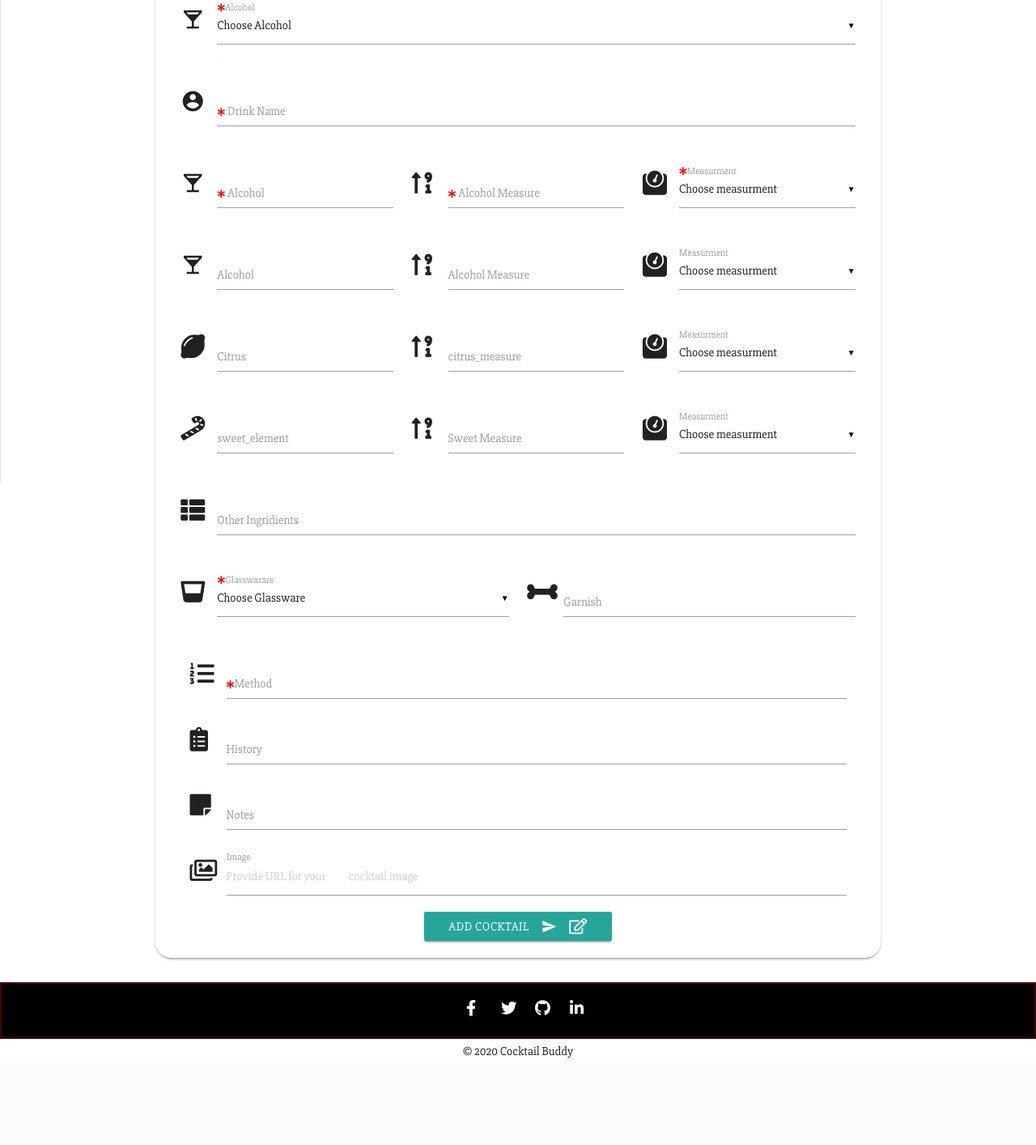
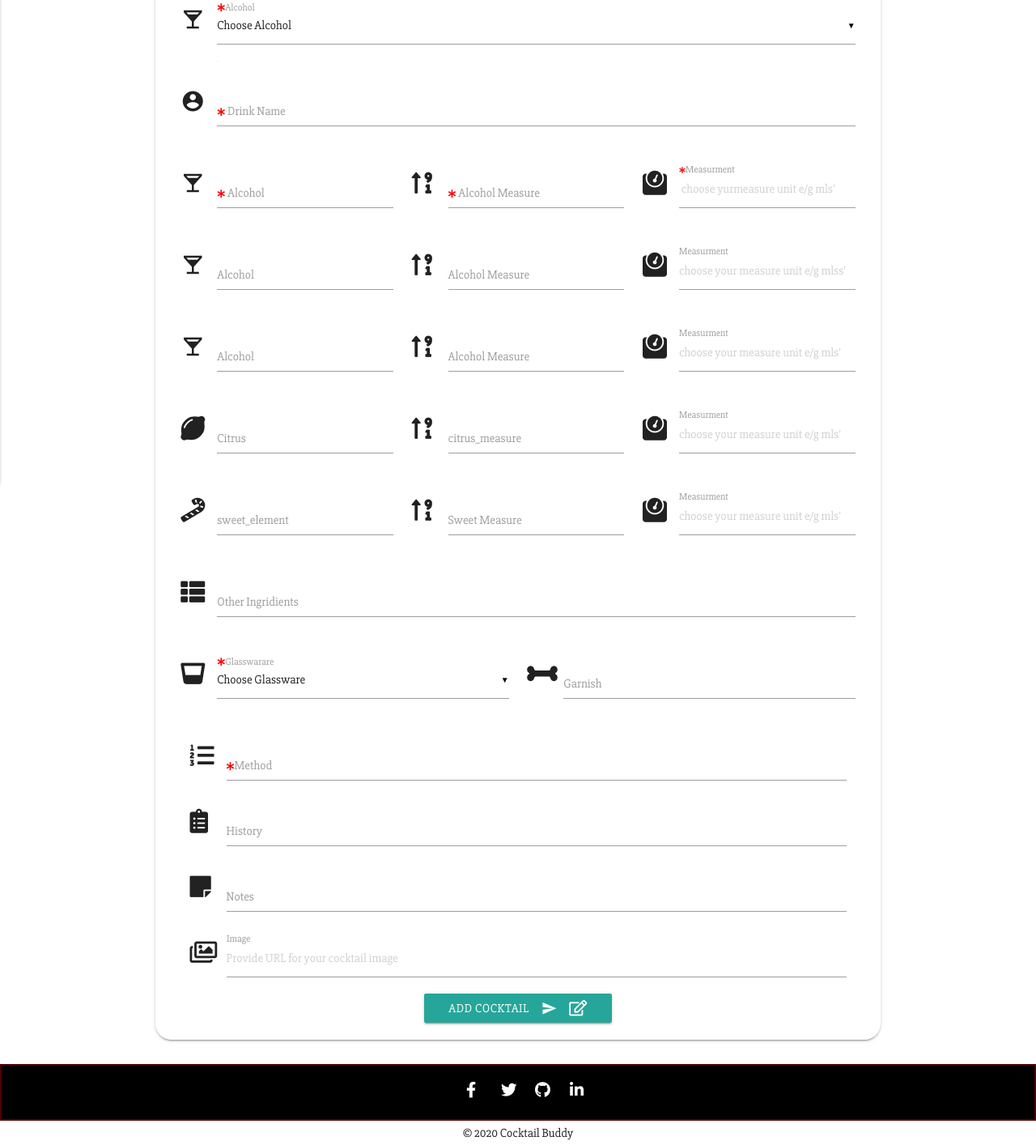
Before and after one commit to jimbobding/Cocktail-buddy-jim, a Flask app: page /add_cocktails in a window 1280 px wide. Shown: the part 264-1678 px from the top of the page at 81% size. Before the commit the page ends 1571 px from the top, so only its background shows below. Run offline with Flask 2, Linux system fonts and the light colour scheme; data that the repository does not hold is empty; some libraries are stand-ins or nearby versions; some web fonts are replaced.

Commit message:
Removed the measurements collection and replace it with  text input for ease of use, changed iages on teh spirit selection html

```diff
--- a/app.py
+++ b/app.py
@@ -1,7 +1,7 @@
 import os
 from flask import Flask, render_template, redirect, request, url_for, flash, session
-from flask_pymongo import PyMongo, pymongo
-from flask_paginate import Pagination, get_page_args, get_page_parameter
+from flask_pymongo import PyMongo
+from flask_paginate import Pagination, get_page_args
 from bson.objectid import ObjectId
 from werkzeug.security import generate_password_hash, check_password_hash
 
@@ -25,16 +25,15 @@ drinks_db = mongo.db.drinks
 users_db = mongo.db.users
 alcohol_db = mongo.db.alcohol
 glassware_db = mongo.db.glassware
-measurements_db = mongo.db.measurements
+
 
 
 @app.route('/cocktail_recipe/<drink_id>')
 def cocktail_recipe(drink_id):
 
-    measurements = measurements_db.find()
     selected_cocktail = drinks_db.find_one({"_id": ObjectId(drink_id)})
     return render_template("cocktail_recipe.html",
-                           selected_cocktail=selected_cocktail, measurements=measurements
+                           selected_cocktail=selected_cocktail
                            )
 
 
@@ -44,7 +43,7 @@ def drinks_card():
     drinks = list(drinks_db.find())
     page, per_page, offset = get_page_args(page_parameter='page', per_page_parameter='per_page')
     per_page = 8
-    offset = (page -1 )* per_page
+    offset = (page - 1) * per_page
     current_page = int(request.args.get('current_page', -1))
     total = drinks_db.find().count()
     paginatedDrinks = drinks[offset: offset + per_page]
@@ -78,7 +77,7 @@ def add_cocktails():
         if request.form.get("image"):
             image = request.form.get("image")
         else:
-            image = "static/images/drink-placeholder.jpeg"
+            image = "https://images.unsplash.com/photo-1517163907682-7b3ad9fab4fb?ixlib=rb-1.2.1&ixid=eyJhcHBfaWQiOjEyMDd9&auto=format&fit=crop&w=800&q=60"
 
         # Dict with fields for new cocktail
         new_cocktail = {
@@ -86,12 +85,19 @@ def add_cocktails():
             'drink_name': request.form.get('drink_name'),
             'alcohol_element': request.form.get('alcohol_element'),
             'alcohol_measure': request.form.get('alcohol_measure'),
+            'alcohol_measurement': request.form.get('alcohol_measurement'),
             'alcohol_element_2': request.form.get('alcohol_element_2'),
             'alcohol_measure_2': request.form.get('alcohol_measure_2'),
+            'alcohol_measurement_2': request.form.get('alcohol_measurement_2'),
+            'alcohol_element_3': request.form.get('alcohol_element_3'),
+            'alcohol_measure_3': request.form.get('alcohol_measure_3'),
+            'alcohol_measurement_3': request.form.get('alcohol_measurement_3'),
             'citrus_element': request.form.get('citrus_element'),
             'citrus_measure': request.form.get('citrus_measure'),
+            'citrus_measurement': request.form.get('citrus_measurement'),
             'sweet_element': request.form.get('sweet_element'),
             'sweet_measure': request.form.get('sweet_measure'),
+            'sweet_measurement': request.form.get('sweet_measurement'),
             'other_ingredients': request.form.get('other_ingredients'),
             'garnish': request.form.get('garnish'),
             'glass_type': request.form.get('glass_type'),
@@ -110,12 +116,10 @@ def add_cocktails():
    list so it could be used multiple times in the dropdowns on the
    add cocktail form  """
 
-    measurements = list(measurements_db.find())
     alcohol = alcohol_db.find()
     glassware = glassware_db.find()
     return render_template("add_cocktails.html",
-                           alcohol=alcohol, glassware=glassware,
-                           measurements=measurements)
+                           alcohol=alcohol, glassware=glassware)
 
 
 # ---------- Edit Cocktail----------- #
@@ -128,12 +132,19 @@ def edit_cocktail(drink_id):
             'drink_name': request.form.get('drink_name'),
             'alcohol_element': request.form.get('alcohol_element'),
             'alcohol_measure': request.form.get('alcohol_measure'),
+            'alcohol_measurement': request.form.get('alcohol_measurement'),
             'alcohol_element_2': request.form.get('alcohol_element_2'),
             'alcohol_measure_2': request.form.get('alcohol_measure_2'),
+            'alcohol_measurement_2': request.form.get('alcohol_measurement_2'),
+            'alcohol_element_3': request.form.get('alcohol_element_3'),
+            'alcohol_measure_3': request.form.get('alcohol_measure_3'),
+            'alcohol_measurement_3': request.form.get('alcohol_measurement_3'),
             'citrus_element': request.form.get('citrus_element'),
             'citrus_measure': request.form.get('citrus_measure'),
+            'citrus_measurement': request.form.get('citrus_measurement'),
             'sweet_element': request.form.get('sweet_element'),
             'sweet_measure': request.form.get('sweet_measure'),
+            'sweet_measurement': request.form.get('sweet_measurement'),
             'other_ingredients': request.form.get('other_ingredients'),
             'garnish': request.form.get('garnish'),
             'glass_type': request.form.get('glass_type'),
@@ -148,12 +159,11 @@ def edit_cocktail(drink_id):
         flash("Drink has been successfully edited")
 
     glassware = glassware_db.find()
-    measurements = list(measurements_db.find())
     selected_cocktail = drinks_db.find_one({"_id": ObjectId(drink_id)})
     alcohol = alcohol_db.find()
     return render_template("edit_cocktail.html",
                            alcohol=alcohol, glassware=glassware,
-                            selected_cocktail=selected_cocktail, measurements=measurements)
+                            selected_cocktail=selected_cocktail)
 
 
 # ---------- Delete Cocktail ----------- #
@@ -169,7 +179,14 @@ def delete_cocktail(drink_id):
 def search():
     query = request.form.get("query")
     drinks = list(drinks_db.find({"$text": {"$search": query}}))
-    return render_template("drinks.html", drinks=drinks)
+    page, per_page, offset = get_page_args(page_parameter='page', per_page_parameter='per_page')
+    per_page = 8
+    offset = (page -  1) * per_page
+    current_page = int(request.args.get('current_page', -1))
+    total = drinks_db.find().count()
+    paginatedDrinks = drinks[offset: offset + per_page]
+    pagination = Pagination(page=page, per_page=per_page, total=total)
+    return render_template("drinks.html", drinks=drinks, pagination=pagination, page=page, per_page=per_page)
 
 
 # ---------- Get Categories----------- #
@@ -279,21 +296,21 @@ def profile(username):
     # gets session username from the database
     drinks = drinks_db.find({"created_by": username})
     username = users_db.find_one(
-    {"username": session["user"]})["username"]
+        {"username": session["user"]})["username"]
     # This will count the logged in users number of drinks
     number_drinks = drinks.count()
-    page, per_page, offset = get_page_args(page_parameter='page', per_page_parameter='per_page')
+    page, per_page, offset = get_page_args(page_parameter='page',
+                                            per_page_parameter='per_page')
     per_page = 8
-    offset = (page -1 )* per_page
+    offset = (page - 1) * per_page
     current_page = int(request.args.get('current_page', -1))
     total = drinks_db.find().count()
     paginatedDrinks = drinks[offset: offset + per_page]
     pagination = Pagination(page=page, per_page=per_page, total=total)
-
     if session["user"]:
         return render_template("profile.html", username=username,
                                 drinks=paginatedDrinks, page=page, per_page=per_page,
-                                pagination=pagination,   current_page=current_page,
+                                pagination=pagination, current_page=current_page,
                                 number_drinks=number_drinks)
 
     return redirect(url_for("login"))
--- a/static/css/style.css
+++ b/static/css/style.css
@@ -2,8 +2,9 @@
 @import url("https://fonts.googleapis.com/css2?family=Slabo+27px:100,300,400,700&display=swap");
 
 
-body{
-min-height: 100vh;
+html, body{
+
+width: 100%;
 flex-direction: column;
 margin: 0;
 padding: 0;
--- a/static/js/script.js
+++ b/static/js/script.js
@@ -32,3 +32,9 @@
       });
     }
     });
+
+// Fades out flash messages after 5 seconds //
+function fade_out() {
+  $(".flashes").fadeOut().empty();
+}
+  setTimeout(fade_out, 5000);
--- a/templates/add_cocktails.html
+++ b/templates/add_cocktails.html
@@ -1,8 +1,9 @@
 {% extends 'base.html'%} {% block content %}
 
-<div class="row container cocktail-form-container z-depth-1 white margin-top-large">
+<div
+  class="row container cocktail-form-container z-depth-1 white margin-top-large"
+>
   <form class="col s12" method="Post" action="{{url_for('add_cocktails')}}">
-
     <h3 class="center-align">Add Cocktail</h3>
 
     <!-- Alcohol Type -->
@@ -15,7 +16,9 @@
           <option value="{{type.alcohol_type}}">{{type.alcohol_type}}</option>
           {% endfor %}
         </select>
-				<label for="alcohol_type"><i class="fas fa-asterisk asterisk"></i>Alcohol</label>
+        <label for="alcohol_type"
+          ><i class="fas fa-asterisk asterisk"></i>Alcohol</label
+        >
       </div>
     </div>
 
@@ -29,10 +32,12 @@
           type="text"
           class="validate"
           minlength="3"
-          maxlength="10"
+          maxlength="20"
           required
         />
-				<label for="drink_name"> <i class="fas fa-asterisk asterisk tooltipped"></i> Drink Name</label>
+        <label for="drink_name">
+          <i class="fas fa-asterisk asterisk tooltipped"></i> Drink Name</label
+        >
       </div>
     </div>
 
@@ -47,7 +52,9 @@
           class="validate"
           required
         />
-				<label for="alcohol_element"> <i class="fas fa-asterisk asterisk tooltipped"></i> Alcohol </label>
+        <label for="alcohol_element">
+          <i class="fas fa-asterisk asterisk tooltipped"></i> Alcohol
+        </label>
       </div>
 
       <!-- Alcohol Measure -->
@@ -60,21 +67,24 @@
           class="validate"
           required
         />
-				<label for="alcohol_measuret"> <i class="fas fa-asterisk asterisk tooltipped"></i> Alcohol Measure</label>
+        <label for="alcohol_measure">
+          <i class="fas fa-asterisk asterisk tooltipped"></i> Alcohol
+          Measure</label
+        >
       </div>
 
       <!-- Alcohol Measurement  -->
       <div class="input-field col s12 l4">
         <i class="fas fa-weight prefix"></i>
-				<select id="measurement" name="measurement" required>
-          <option value="" disabled selected>Choose measurment</option>
-          {% for measure in measurements %}
-          <option value="{{measure.measurement}}"
-            >{{measure.measurement}}</option
-          >
-          {% endfor %}
-        </select>
-				<label for="measurement"><i class="fas fa-asterisk asterisk tooltipped"></i>Measurment</label>
+        <input
+          id="alcohol_measurement"
+          name="alcohol_measurement"
+          type="text"
+          placeholder=" choose yurmeasure unit e/g mls'"
+          class="validate"
+          required
+        />
+        <label for="measurement"><i class="fas fa-asterisk asterisk  tooltipped"></i>Measurment</label>
       </div>
     </div>
 
@@ -88,7 +98,7 @@
           type="text"
           class="validate"
         />
-				<label for="alcohol_element_2 tooltipped">Alcohol</label>
+        <label for="alcohol_element_2 ">Alcohol</label>
       </div>
 
       <!-- Alcohol Measure 2 -->
@@ -100,21 +110,59 @@
           type="number"
           class="validate"
         />
-				<label for="alcohol_measure tooltipped">Alcohol Measure</label>
+        <label for="alcohol_measure ">Alcohol Measure</label>
       </div>
 
       <!-- Alcohol Measurement 2 -->
       <div class="input-field col s12 l4">
         <i class="fas fa-weight prefix"></i>
-				<select id="measurement2" name="measurement" >
-          <option value="" disabled selected>Choose measurment</option>
-          {% for measure in measurements %}
-          <option value="{{measure.measurement}}"
-            >{{measure.measurement}}</option
-          >
-          {% endfor %}
-        </select>
-				<label for="measurement tooltipped">Measurment</label>
+        <input
+          id="alcohol_measurement_2"
+          name="alcohol_measurement_2"
+          type="text"
+          placeholder="choose your measure unit e/g mlss'"
+          class="validate"
+        />
+        <label for="measurement ">Measurment</label>
+      </div>
+    </div>
+
+    <!-- Alcohol Element 3 -->
+    <div class="row">
+      <div class="input-field col s12 l4">
+        <i class="material-icons prefix">local_bar</i>
+        <input
+          id="alcohol_element_3"
+          name="alcohol_element_3"
+          type="text"
+          class="validate"
+        />
+        <label for="alcohol_element_3 ">Alcohol</label>
+      </div>
+
+      <!-- Alcohol Measure 3 -->
+      <div class="input-field col s12 l4">
+        <i class="fas fa-sort-numeric-up-alt prefix"></i>
+        <input
+          id="alcohol_measure_3"
+          name="alcohol_measure_3"
+          type="number"
+          class="validate"
+        />
+        <label for="alcohol_measure">Alcohol Measure</label>
+      </div>
+
+      <!-- Alcohol Measurement 3 -->
+      <div class="input-field col s12 l4">
+        <i class="fas fa-weight prefix"></i>
+        <input
+          id="alcohol_measurement_3"
+          name="alcohol_measurement_3"
+          type="text"
+          placeholder="choose your measure unit e/g mls'"
+          class="validate"
+        />
+        <label for="measurement">Measurment</label>
       </div>
     </div>
 
@@ -128,7 +176,7 @@
           type="text"
           class="validate"
         />
-				<label for="citrus_element tooltipped">Citrus</label>
+        <label for="citrus_element ">Citrus</label>
       </div>
 
       <!-- Citrus Measure -->
@@ -140,21 +188,20 @@
           type="number"
           class="validate"
         />
-				<label for="citrus_measure tooltipped">citrus_measure</label>
+        <label for="citrus_measure">citrus_measure</label>
       </div>
 
       <!-- Citrus Measurement -->
       <div class="input-field col s12 l4">
         <i class="fas fa-weight prefix"></i>
-				<select id="measurement-cit" name="measurement" >
-          <option value="" disabled selected>Choose measurment</option>
-          {% for measure in measurements %}
-          <option value="{{measure.measurement}}"
-            >{{measure.measurement}}</option
-          >
-          {% endfor %}
-        </select>
-				<label>Measurment</label>
+        <input
+          id="citrus_measurement"
+          name="citrus_measurement"
+          type="text"
+          placeholder="choose your measure unit e/g mls'"
+          class="validate"
+        />
+        <label for="measurement ">Measurment</label>
       </div>
     </div>
 
@@ -168,7 +215,7 @@
           type="text"
           class="validate"
         />
-				<label for="sweet_element tooltipped">sweet_element</label>
+        <label for="sweet_element">sweet_element</label>
       </div>
 
       <!-- Sweet Measure -->
@@ -180,21 +227,20 @@
           type="text"
           class="validate"
         />
-				<label for="sweet_measure tooltipped">Sweet Measure</label>
+        <label for="sweet_measure">Sweet Measure</label>
       </div>
 
       <!-- Sweet Measurment-->
       <div class="input-field col s12 l4">
         <i class="fas fa-weight prefix"></i>
-				<select id="measurement-sweet" name="measurement" >
-          <option value="" disabled selected>Choose measurment</option>
-          {% for measure in measurements %}
-          <option value="{{measure.measurement}}"
-            >{{measure.measurement}}</option
-          >
-          {% endfor %}
-        </select>
-				<label>Measurment</label>
+        <input
+          id="sweet_measurement"
+          name="sweet_measurement"
+          type="text"
+          placeholder="choose your measure unit e/g mls'"
+          class="validate"
+        />
+        <label for="measurement">Measurment</label>
       </div>
     </div>
 
@@ -208,28 +254,30 @@
           type="text"
           class="validate"
         />
-				<label for="other_ingredients tooltipped">Other Ingridients</label>
+        <label for="other_ingredients">Other Ingridients</label>
       </div>
     </div>
 
     <!-- Glassware -->
     <div class="row">
-			<div class="input-field col s6 required ">
+      <div class="input-field col s12 l6 required">
         <i class="fas fa-glass-whiskey prefix"></i>
-				<select id="glass_type" name="glass_type" required >
+        <select id="glass_type" name="glass_type" required>
           <option value="" disabled selected>Choose Glassware</option>
           {% for glass in glassware %}
           <option value="{{glass.glass_type}}">{{glass.glass_type}} </option>
           {% endfor %}
         </select>
-				<label><i class="fas fa-asterisk asterisk tooltipped"></i>Glasswarare</label>
+        <label
+          ><i class="fas fa-asterisk asterisk tooltipped"></i>Glasswarare</label
+        >
       </div>
 
       <!-- Garnish -->
-			<div class="input-field col s6">
+      <div class="input-field col s12 l6">
         <i class="fas fa-bone prefix"></i>
         <input id="garnish" name="garnish" type="text" class="validate" />
-				<label for="garnish tooltipped">Garnish</label>
+        <label for="garnish ">Garnish</label>
       </div>
     </div>
 
@@ -237,7 +285,9 @@
     <div class="input-field col s12">
       <i class="fas fa-list-ol prefix"></i>
       <input id="method" name="method" type="text" class="validate" required />
-			<label for="method"><i class="fas fa-asterisk asterisk tooltipped"></i>Method</label>
+      <label for="method"
+        ><i class="fas fa-asterisk asterisk tooltipped"></i>Method</label
+      >
     </div>
 
     <!-- History -->
@@ -262,8 +312,7 @@
         name="image"
         type="text"
         class="validate"
-        placeholder="Provide URL for your
-          cocktail image"
+        placeholder="Provide URL for your cocktail image"
       />
       <label for="image">Image</label>
     </div>
@@ -271,11 +320,7 @@
     <!-- Button -->
     <div class="row">
       <div class="col s12 center-align">
-				<button
-          class="btn addcocktail-btn"
-          type="submit"
-          name="action"
-        >
+        <button class="btn addcocktail-btn" type="submit" name="action">
           <i class="far fa-edit right prefix"></i>
           Add Cocktail
           <i class="material-icons right">send</i>
```
Also changed, not shown: other parts of static/css/style.css (+41 -42 lines), templates/cocktail_recipe.html (+22 -24 lines), templates/drinks.html (+11 -8 lines), templates/edit_cocktail.html (+102 -63 lines), templates/login.html (+6 -9 lines), templates/profile.html (+14 -3 lines), templates/register.html (+38 -12 lines), templates/spirit_selection.html (+26 -28 lines), README.md, static/images/Tom-cruise.jpeg (deleted), static/images/juniper.jpeg (added), static/images/vodka-drink.jpeg (added), static/images/vodka-splash.jpeg (added), static/images/whisky.jpeg (deleted), 2 more files. Lines whose indentation alone changed are shown as unchanged.
